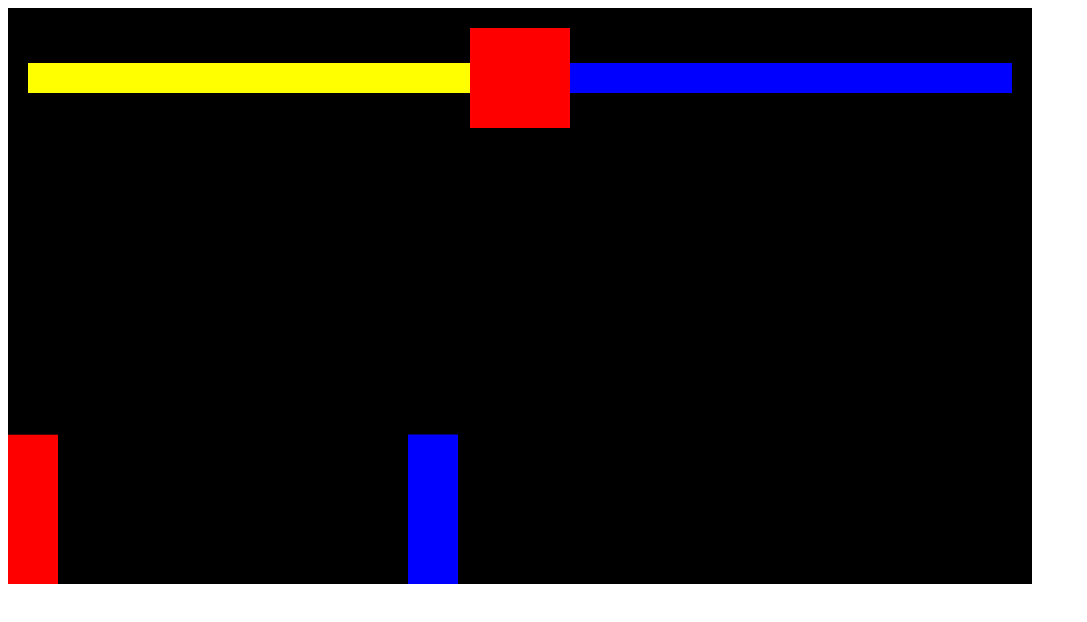
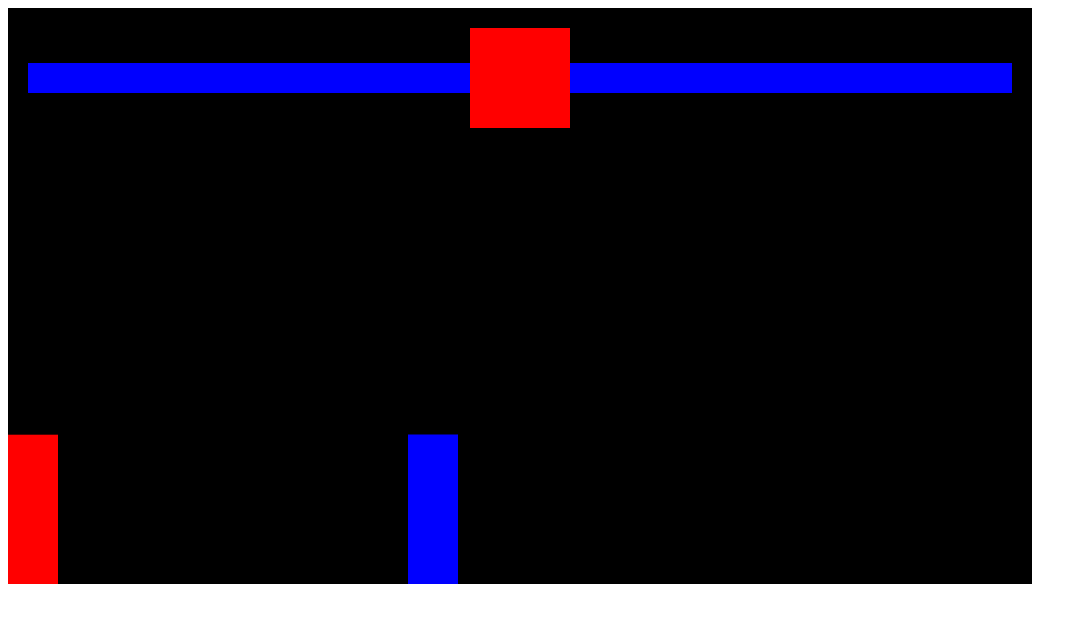
Before and after one commit to Alaforgia/JS-Fighting-Game, a plain HTML site: page index.html in a window 1280 px wide. Shown: the whole page, without its empty margins (0-1087 px from the left). Drawn offline with Linux system fonts and the light colour scheme.

Commit message:
added enemyHealth divs to playerHealth divs

```diff
--- a/index.html
+++ b/index.html
@@ -11,7 +11,13 @@
     <!-- smaller red container div -->
     <div style="position: absolute; display: flex; width: 100%; align-items: center; padding: 20px">
       <!-- player health -->
-      <div style="background-color: yellow; height: 30px; width: 100%"></div>
+      <div style="position: relative; height: 30px; width: 100%">
+        <div style="background-color: yellow; height: 30px"></div>
+        <div
+          id="playerHealth"
+          style="position: absolute; background-color: blue; top: 0; right: 0; bottom: 0; left: 0"
+        ></div>
+      </div>
       <!-- timer -->
       <div style="background-color: red; width: 100px; height: 100px; flex-shrink: 0"></div>
       <!-- enemy health -->
```
